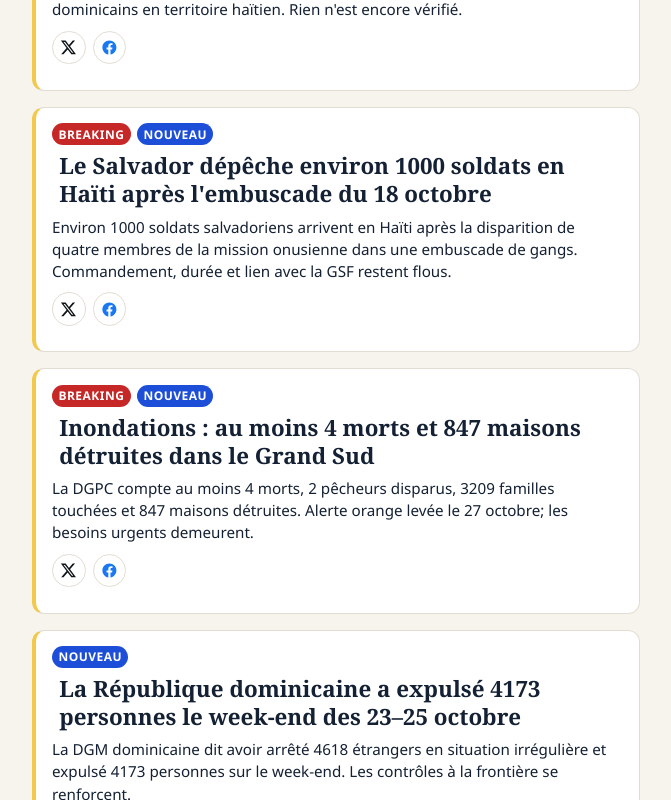
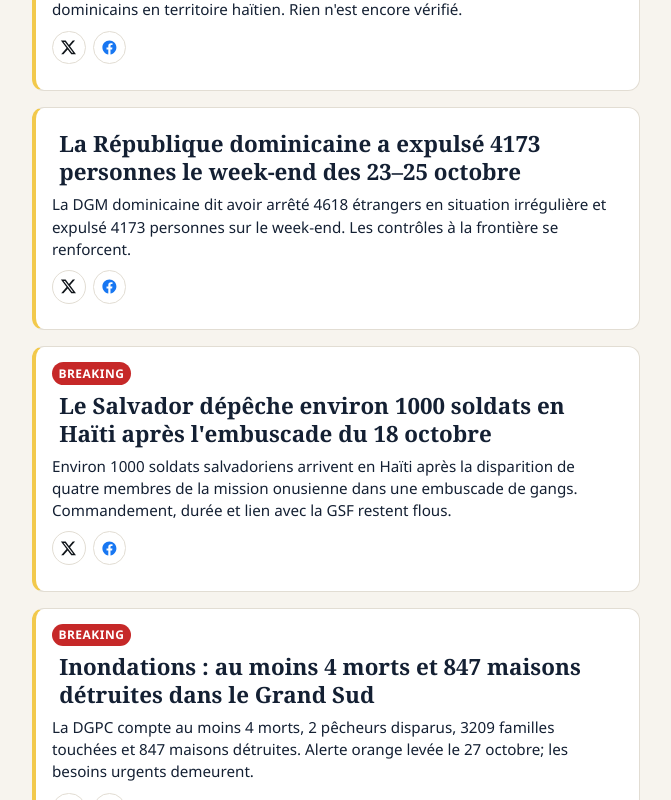
Before and after one commit to haitialways-pixel/opak-news, a React (Vite) app: page / in a window 1280 px wide. Shown: the part 1380-2180 px from the top of the page, without its empty margins (304-975 px from the left). Built offline with nearby package versions, Linux system fonts and the light colour scheme; no server answers.

Commit message:
Nouveau badge: exact 24h window via publishedTime; backfill from git history; sort by publish time

```diff
--- a/src/data/stories.ts
+++ b/src/data/stories.ts
@@ -8,6 +8,11 @@ import type { Story } from "../types";
  * Credit rule (Steeve): "Blaise Antoine Joseph (BAJ)" only when Steeve
  * uploaded/wrote the text himself. Wire/aggregate teasers credit the
  * named outlets (Reuters, HaitiLibre, DGPC, etc.), never BAJ.
+ *
+ * Adding a story: always set publishedAt ("YYYY-MM-DD") AND publishedTime
+ * (exact ISO time with Haiti offset, e.g. "2026-10-29T08:01:49-04:00").
+ * The blue Nouveau/Nouvo badge shows for 24h after publishedTime, and feeds
+ * sort newest first by it.
  */
 export const STORIES: Story[] = [
   {
@@ -15,6 +20,7 @@ export const STORIES: Story[] = [
     tier: "need-to-know",
     topic: "society",
     publishedAt: "2026-10-28",
+    publishedTime: "2026-10-28T18:10:13-04:00",
     isBreaking: true,
     headline: {
       ht: "Grand Sid : gwo lapli ap kontinye, vijilans oranj kenbe",
@@ -38,6 +44,7 @@ export const STORIES: Story[] = [
     tier: "need-to-know",
     topic: "governance",
     publishedAt: "2026-10-29",
+    publishedTime: "2026-10-29T08:01:49-04:00",
     isBreaking: true,
     headline: {
       ht: "CEP la voye eleksyon yo 18 jiyè 2027",
@@ -61,6 +68,7 @@ export const STORIES: Story[] = [
     tier: "need-to-know",
     topic: "security",
     publishedAt: "2026-10-29",
+    publishedTime: "2026-10-29T08:01:49-04:00",
     isBreaking: true,
     headline: {
       ht: "Salvadò voye plis pase 2000 sòlda an Ayiti",
@@ -84,6 +92,7 @@ export const STORIES: Story[] = [
     tier: "need-to-know",
     topic: "security",
     publishedAt: "2026-10-28",
+    publishedTime: "2026-10-28T18:10:13-04:00",
     isBreaking: true,
     headline: {
       ht: "Plèn Kildesak : MSF tire alam sou vyolans k ap monte, plis blese rive lopital",
@@ -106,6 +115,7 @@ export const STORIES: Story[] = [
     tier: "need-to-know",
     topic: "governance",
     publishedAt: "2026-10-28",
+    publishedTime: "2026-10-28T13:01:44-04:00",
     headline: {
       ht: "Swadizan antre sòlda dominiken Thomazeau : Pòtoprens konvoke anbasadè dominiken an",
       fr: "Incursion présumée à Thomazeau : Port-au-Prince convoque l'ambassadeur dominicain",
@@ -128,6 +138,7 @@ export const STORIES: Story[] = [
     tier: "need-to-know",
     topic: "security",
     publishedAt: "2026-10-28",
+    publishedTime: "2026-10-28T07:00:00-04:00",
     isBreaking: true,
     headline: {
       ht: "Salvadò voye anviwon 1000 sòlda ann Ayiti apre anbiskad 18 oktòb la",
@@ -151,6 +162,7 @@ export const STORIES: Story[] = [
     tier: "need-to-know",
     topic: "society",
     publishedAt: "2026-10-28",
+    publishedTime: "2026-10-28T07:00:00-04:00",
     isBreaking: true,
     headline: {
       ht: "Inondasyon : omwen 4 moun mouri, 847 kay kraze nan Grand Sid",
@@ -177,6 +189,7 @@ export const STORIES: Story[] = [
     tier: "need-to-know",
     topic: "society",
     publishedAt: "2026-10-28",
+    publishedTime: "2026-10-28T07:21:03-04:00",
     headline: {
       ht: "Dominikani ekspilse 4173 moun nan fen semèn 23–25 oktòb",
       fr: "La République dominicaine a expulsé 4173 personnes le week-end des 23–25 octobre",
@@ -198,6 +211,7 @@ export const STORIES: Story[] = [
     tier: "quick-hit",
     topic: "society",
     publishedAt: "2026-10-28",
+    publishedTime: "2026-10-28T19:16:06-04:00",
     headline: {
       ht: "Grangou ann Ayiti : 6,35 milyon moun an danje anvan mitan 2027, dapre IPC",
       fr: "Faim en Haïti : 6,35 millions de personnes menacées d'ici mi-2027, selon l'IPC",
@@ -221,6 +235,7 @@ export const STORIES: Story[] = [
     tier: "quick-hit",
     topic: "society",
     publishedAt: "2026-10-28",
+    publishedTime: "2026-10-28T07:21:03-04:00",
     headline: {
       ht: "Moun ki deplase yo manifeste Pòtoprens pou mande èd ak sekirite pou retounen lakay",
       fr: "Les déplacés manifestent à Port-au-Prince pour réclamer aide et retour sécurisé",
@@ -243,6 +258,7 @@ export const STORIES: Story[] = [
     tier: "quick-hit",
     topic: "society",
     publishedAt: "2026-10-27",
+    publishedTime: "2026-10-27T08:34:09-04:00",
     headline: {
       ht: "Trump: deportasyon ayisyen yo kontinye apre fen TPS; HBA mande sispansyon",
       fr: "Trump : les déportations d’Haïtiens continuent après la fin du TPS ; HBA demande une suspension",
@@ -265,6 +281,7 @@ export const STORIES: Story[] = [
     tier: "quick-hit",
     topic: "justice",
     publishedAt: "2026-10-21",
+    publishedTime: "2026-10-21T07:00:00-04:00",
     headline: {
       ht: "Kou Kasasyon: 18 dosye nan premye odyans ane jidisyè 2026-2027",
       fr: "Cour de cassation : 18 dossiers à la reprise des audiences 2026-2027",
@@ -280,6 +297,7 @@ export const STORIES: Story[] = [
     tier: "quick-hit",
     topic: "justice",
     publishedAt: "2026-10-05",
+    publishedTime: "2026-10-05T07:00:00-04:00",
     headline: {
       ht: "CSPJ: 119 majistra sètifye, 17 pran kat wouj apre analiz 159 dosye",
       fr: "CSPJ : 119 magistrats certifiés, 17 refusés après examen de 159 dossiers",
@@ -296,6 +314,7 @@ export const STORIES: Story[] = [
     tier: "quick-hit",
     topic: "governance",
     publishedAt: "2026-10-26",
+    publishedTime: "2026-10-26T07:00:00-04:00",
     headline: {
       ht: "MICT: La Gonav, sekirite ak sèvis de baz nan mitan priyorite yo",
       fr: "MICT : La Gonâve, sécurité et services de base au centre des priorités",
@@ -311,6 +330,7 @@ export const STORIES: Story[] = [
     tier: "quick-hit",
     topic: "governance",
     publishedAt: "2026-10-21",
+    publishedTime: "2026-10-21T07:00:00-04:00",
     headline: {
       ht: "SIPDEC: done lokal pou desantralizasyon; pa gen resansman depi 2003",
       fr: "SIPDEC : des données locales pour la décentralisation ; pas de recensement depuis 2003",
@@ -326,6 +346,7 @@ export const STORIES: Story[] = [
     tier: "quick-hit",
     topic: "governance",
     publishedAt: "2026-10-10",
+    publishedTime: "2026-10-10T07:00:00-04:00",
     headline: {
       ht: "CASEC ak Eta santral: ki wòl pou devlopman teritoryal?",
       fr: "CASEC et État central : quel rôle pour le développement territorial ?",
@@ -341,6 +362,7 @@ export const STORIES: Story[] = [
     tier: "quick-hit",
     topic: "gossip",
     publishedAt: "2026-10-26",
+    publishedTime: "2026-10-26T20:03:58-04:00",
     isManual: true,
     headline: {
       ht: "Corvington ak Guerrier devan lajist pou Radio Télé Metronome",
@@ -357,6 +379,7 @@ export const STORIES: Story[] = [
     tier: "quick-hit",
     topic: "gossip",
     publishedAt: "2026-10-27",
+    publishedTime: "2026-10-27T08:32:06-04:00",
     headline: {
       ht: "apre ULCC, Martelly ak Céant tounen; avoka yo nan afè Metronome",
       fr: "après l’ULCC, Martelly et Céant reviennent ; leurs avocats dans l’affaire Métronome",
@@ -372,6 +395,7 @@ export const STORIES: Story[] = [
     tier: "quick-hit",
     topic: "gossip",
     publishedAt: "2026-10-27",
+    publishedTime: "2026-10-27T08:32:06-04:00",
     headline: {
       ht: "Rutshelle ak Teddy Hashtag ofisyèlman ansanm",
       fr: "Rutshelle et Teddy Hashtag officialisent leur couple",
@@ -387,6 +411,7 @@ export const STORIES: Story[] = [
     tier: "quick-hit",
     topic: "politics",
     publishedAt: "2026-10-26",
+    publishedTime: "2026-10-26T07:00:00-04:00",
     headline: {
       ht: "Eleksyon 13 desanm yo an rete: CEP ap revize kalandriye a",
       fr: "Élections du 13 décembre en suspens : le CEP révise le calendrier",
@@ -402,6 +427,7 @@ export const STORIES: Story[] = [
     tier: "quick-hit",
     topic: "security",
     publishedAt: "2026-10-19",
+    publishedTime: "2026-10-19T07:00:00-04:00",
     headline: {
       ht: "Vyolans gang yo gaye nan kanpay: 1123 mouri depi jiyè",
       fr: "La violence des gangs gagne les campagnes : 1123 morts depuis juillet",
@@ -417,6 +443,7 @@ export const STORIES: Story[] = [
     tier: "quick-hit",
     topic: "society",
     publishedAt: "2026-10-19",
+    publishedTime: "2026-10-19T07:00:00-04:00",
     headline: {
       ht: "Prèske 1,5 milyon deplase: plan imanitè 2026 a mwatye finanse",
       fr: "Près de 1,5 million de déplacés : le plan humanitaire 2026 à moitié financé",
@@ -432,6 +459,7 @@ export const STORIES: Story[] = [
     tier: "quick-hit",
     topic: "tech",
     publishedAt: "2026-10-20",
+    publishedTime: "2026-10-20T07:00:00-04:00",
     headline: {
       ht: "BRH: pilòt peman machann ak enklizyon finansye dijital",
       fr: "BRH : pilote de paiement marchand et inclusion financière numérique",
@@ -447,6 +475,7 @@ export const STORIES: Story[] = [
     tier: "quick-hit",
     topic: "commerce",
     publishedAt: "2026-10-18",
+    publishedTime: "2026-10-18T07:00:00-04:00",
     headline: {
       ht: "Karavàn komès: objektif 5000 antrepriz fòmèl nan 10 depatman",
       fr: "Caravane du commerce : objectif 5000 entreprises formelles dans les 10 départements",
@@ -462,6 +491,7 @@ export const STORIES: Story[] = [
     tier: "quick-hit",
     topic: "tech",
     publishedAt: "2026-10-11",
+    publishedTime: "2026-10-11T07:00:00-04:00",
     headline: {
       ht: "AIESU: 20 pwojè inivèsitè chwazi pou sipò inovasyon",
       fr: "AIESU : 20 projets universitaires sélectionnés pour l’appui à l’innovation",
@@ -477,6 +507,7 @@ export const STORIES: Story[] = [
     tier: "quick-hit",
     topic: "politics",
     publishedAt: "2026-10-15",
+    publishedTime: "2026-10-15T07:00:00-04:00",
     headline: {
       ht: "Solèy / Etzer Émile: dekrè elektoral la ta favorize moun sanksyone",
       fr: "Solèy / Etzer Émile : le décret électoral favoriserait des personnalités sanctionnées",
@@ -492,6 +523,7 @@ export const STORIES: Story[] = [
     tier: "quick-hit",
     topic: "justice",
     publishedAt: "2026-10-27",
+    publishedTime: "2026-10-27T13:21:51-04:00",
     isManual: true,
     headline: {
       ht: "Prise à partie et l’article 470 du C.P.C. : ce que dit réellement l’arrêt du 2 juin 2026",
@@ -513,30 +545,30 @@ export function getStoryById(id: string): Story | undefined {
   return STORIES.find((s) => s.id === id);
 }
 
-/** Newest first by publish date; same date keeps array order. */
+const DAY_MS = 86400000;
+
+/** Publish instant (ms). Date-only stories fall back to that date at 00:00 Haiti time (-04:00), so the badge ends at day's end. */
+function publishMs(story: Story): number {
+  if (story.publishedTime) {
+    const t = Date.parse(story.publishedTime);
+    if (!Number.isNaN(t)) return t;
+  }
+  return Date.parse(`${story.publishedAt.slice(0, 10)}T00:00:00-04:00`);
+}
+
+/** Newest first by publish time; ties keep array order. */
 export function sortNewestFirst(list: Story[]): Story[] {
   return list
-    .map((s, i) => ({ s, i }))
-    .sort((a, b) =>
-      a.s.publishedAt === b.s.publishedAt
-        ? a.i - b.i
-        : a.s.publishedAt < b.s.publishedAt
-          ? 1
-          : -1,
-    )
+    .map((s, i) => ({ s, i, t: publishMs(s) }))
+    .sort((a, b) => (a.t === b.t ? a.i - b.i : b.t - a.t))
     .map((x) => x.s);
 }
 
-/** Today's date (YYYY-MM-DD) in Haiti time. */
-function haitiDate(offsetDays = 0): string {
-  const d = new Date(Date.now() - offsetDays * 86400000);
-  return d.toLocaleDateString("en-CA", { timeZone: "America/Port-au-Prince" });
-}
-
-/** "New" = published today or yesterday (Haiti time), i.e. roughly 24 to 48h. */
-export function isNewStory(story: Story): boolean {
-  const day = story.publishedAt.slice(0, 10);
-  return day === haitiDate(0) || day === haitiDate(1);
+/** "New" = less than 24h since publishedTime (date-only: until end of that day). */
+export function isNewStory(story: Story, now = Date.now()): boolean {
+  const t = publishMs(story);
+  const age = now - t;
+  return age >= 0 && age < DAY_MS;
 }
 
 export function needToKnowStories(): Story[] {
--- a/src/types.ts
+++ b/src/types.ts
@@ -30,6 +30,12 @@ export interface Story {
   sources?: string[];
   /** ISO date YYYY-MM-DD */
   publishedAt: string;
+  /**
+   * Exact publish time, ISO with Haiti offset, e.g. "2026-10-29T08:01:49-04:00".
+   * Always set this when adding a story: the blue Nouveau/Nouvo badge shows
+   * for 24h after it. If missing, the badge ends at the end of publishedAt's day.
+   */
+  publishedTime?: string;
   /** Manual editorial push (future: user-submitted). */
   isManual?: boolean;
   /** Sample / placeholder content flag. */
```
Also changed, not shown: 1 other file (tests, documents, lock files or other folders).
